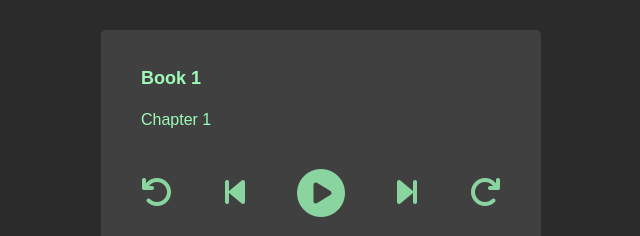
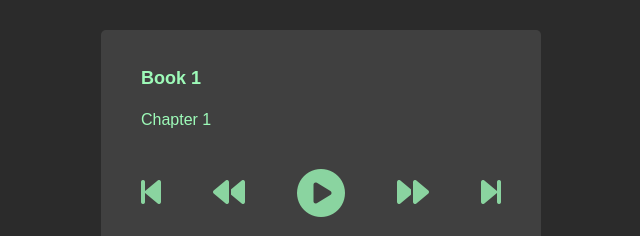
Before and after one commit to poplarjay/audio, a plain HTML site: page index.html in a window 1280 px wide. Shown: the top 236 px of the page, without its empty margins (319-959 px from the left). Drawn offline with Linux system fonts and the light colour scheme; a web font is replaced by a local one.

Commit message:
reorder seek buttons

```diff
--- a/index.html
+++ b/index.html
@@ -28,20 +28,20 @@
 
     <!-- audio player buttons (using "font awesome" icons) -->
     <div class="buttons">
-      <div class="rewind" onclick="skipBack()">
-        <i class="fa fa-arrow-rotate-left fa-2x"></i>
-      </div>
       <div class="prev-track" onclick="prevTrack()">
         <i class="fa fa-step-backward fa-2x"></i>
+      </div>
+      <div class="rewind" onclick="skipBack()">
+        <i class="fa fa-backward fa-2x"></i>
       </div>
       <div class="play-pause" onclick="playPause()">
         <i class="fa fa-play-circle fa-3x"></i>
       </div>
+      <div class="skip-ahead" onclick="skipAhead()">
+        <i class="fa fa-forward fa-2x"></i>
+      </div>
       <div class="next-track" onclick="nextTrack()">
         <i class="fa fa-step-forward fa-2x"></i>
-      </div>
-      <div class="skip-ahead" onclick="skipAhead()">
-        <i class="fa fa-arrow-rotate-right fa-2x"></i>
       </div>
     </div>
 
```
